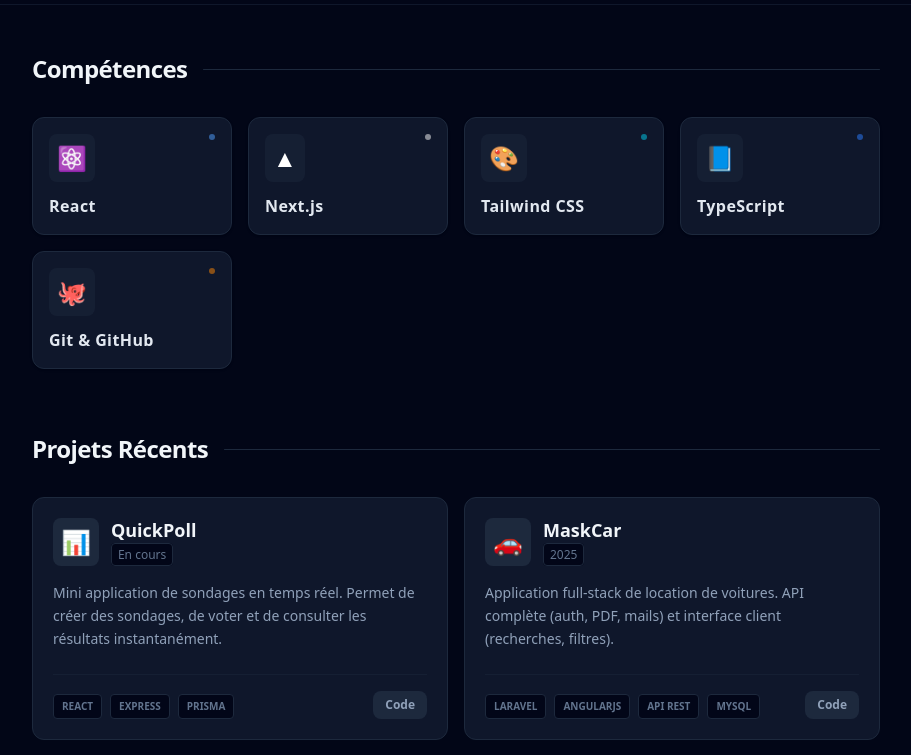
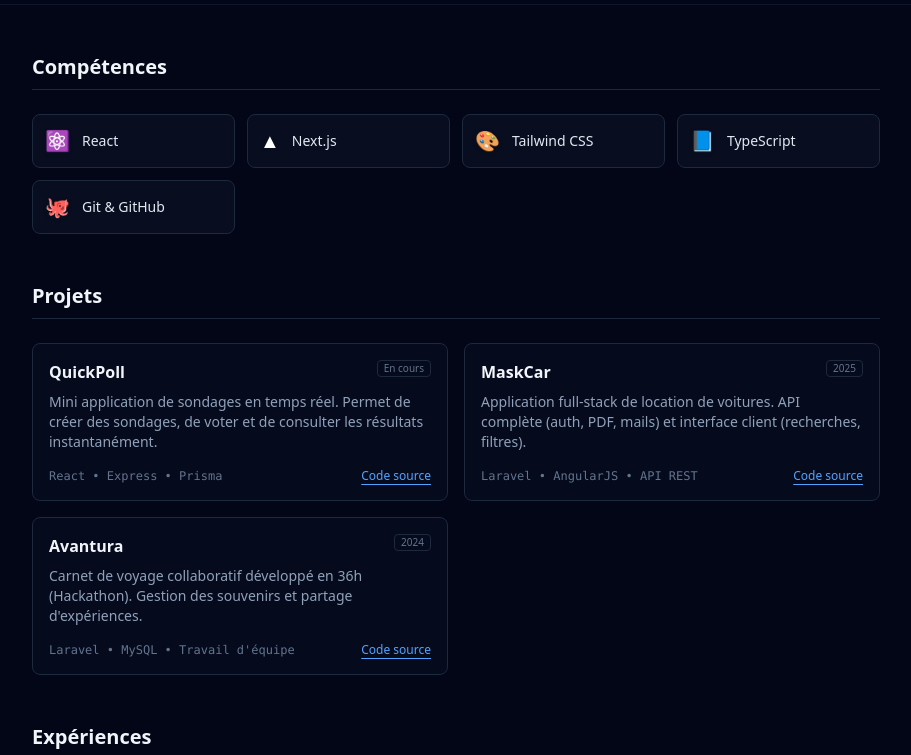
Before and after one commit to BenjaminC62/cv-cornet-benjamin, a Next.js app: page / in a window 1280 px wide. Shown: the part 380-1135 px from the top of the page, without its empty margins (184-1095 px from the left). Built offline with nearby package versions, Linux system fonts and the light colour scheme.

Commit message:
Fixes #7 - clean code - simplification maximale pour avoir un meilleur carbon index

```diff
--- a/app/(cv)/Experiences/Experience.tsx
+++ b/app/(cv)/Experiences/Experience.tsx
@@ -1,28 +1,21 @@
 import React from 'react';
-import ExperienceCard from './components/ExperiencesCard';
+import ExperienceCard from './components/ExperiencesCard'; // Vérifie le chemin
 import { experiencesData } from './data/experiences';
 
 const Experience: React.FC = () => {
   return (
-    <section className="mb-16">
-      <div className="mb-8 flex items-center gap-4">
-        <h2 className="text-2xl font-bold text-slate-100 tracking-tight">
-          Expériences
-        </h2>
-        <div className="h-px bg-slate-800 flex-1 rounded-full"></div>
-        <span className="text-xs font-medium text-slate-500 bg-slate-900 px-2 py-1 rounded-full border border-slate-800">
-            {experiencesData.length}
-        </span>
-      </div>
-
-      <div className="flex flex-col gap-4">
+    <section className="mb-12">
+      <h2 className="text-xl font-bold text-slate-100 mb-6 border-b border-slate-800 pb-2">
+        Expériences
+      </h2>
+      <ul className="list-none flex flex-col gap-6">
         {experiencesData.map((exp) => (
           <ExperienceCard
             key={exp.id}
             {...exp}
           />
         ))}
-      </div>
+      </ul>
     </section>
   )
 }
--- a/app/(cv)/Projects/Projects.tsx
+++ b/app/(cv)/Projects/Projects.tsx
@@ -4,28 +4,18 @@
 
 const Projects: React.FC = () => {
   return (
-    <section className="mb-16">
-      <div className="mb-8 flex items-center gap-4">
-        <h2 className="text-2xl font-bold text-slate-100 tracking-tight">
-          Projets Récents
-        </h2>
-        <div className="h-px bg-slate-800 flex-1 rounded-full"></div>
-      </div>
-
-      <div className="grid grid-cols-1 md:grid-cols-2 gap-4">
+    <section className="mb-12">
+      <h2 className="text-xl font-bold text-slate-100 mb-6 border-b border-slate-800 pb-2">
+        Projets
+      </h2>
+      <ul className="grid grid-cols-1 md:grid-cols-2 gap-4">
         {projectsData.map((project) => (
           <ProjectCard
             key={project.id}
-            id={project.id}
-            title={project.title}
-            description={project.description}
-            tech={project.tech}
-            status={project.status}
-            icon={project.icon}
-            url={project.url}
+            {...project}
           />
         ))}
-      </div>
+      </ul>
     </section>
   )
 }
--- a/app/(cv)/Projects/components/ProjectCard.tsx
+++ b/app/(cv)/Projects/components/ProjectCard.tsx
@@ -1,43 +1,27 @@
 import React from 'react';
 import type { ProjectProps } from '@/app/types/types';
 
-const ProjectCard: React.FC<ProjectProps> = ({
-    id, title, description, tech, status, icon, url
+const ProjectCard: React.FC<Omit<ProjectProps, 'id'>> = ({
+    title, description, tech, status, url
 }) => {
   return (
-    <div className="
-        flex flex-col h-full
-        bg-slate-900 border border-slate-800 rounded-xl p-5
-        hover:border-slate-700 hover:-translate-y-1 hover:shadow-lg
-        transition-all duration-300
-    ">
-        <div className="flex justify-between items-start mb-4">
-            <div className="flex items-center gap-3">
-                <div className="text-2xl bg-slate-800 p-2 rounded-lg">
-                    {icon}
-                </div>
-                <div>
-                    <h3 className="font-bold text-slate-100 text-lg leading-tight">
-                        {title}
-                    </h3>
-                    <span className="text-xs text-slate-500 font-medium border border-slate-800 px-1.5 py-0.5 rounded bg-slate-950">
-                        {status}
-                    </span>
-                </div>
-            </div>
+    <li className="flex flex-col bg-slate-900/30 border border-slate-800 p-4 rounded-lg hover:border-slate-600 transition-colors">
+        <div className="flex justify-between items-start mb-2">
+            <h3 className="font-bold text-slate-100">
+                {title}
+            </h3>
+            <span className="text-[10px] text-slate-500 border border-slate-800 px-1.5 rounded">
+                {status}
+            </span>
         </div>
 
-        <p className="text-slate-400 text-sm leading-relaxed mb-6 flex-1">
+        <p className="text-slate-400 text-sm mb-4 flex-1">
             {description}
         </p>
 
-        <div className="pt-4 border-t border-slate-800/50 flex items-end justify-between gap-4 mt-auto">
-            <div className="flex flex-wrap gap-2">
-                {tech.map((t) => (
-                    <span key={t} className="text-[10px] uppercase font-bold text-slate-500 bg-slate-950 px-2 py-1 rounded border border-slate-800">
-                        {t}
-                    </span>
-                ))}
+        <div className="flex items-end justify-between mt-auto">
+            <div className="flex gap-2 text-xs text-slate-500 font-mono">
+                {tech.slice(0, 3).join(' • ')}
             </div>
 
             {url && (
@@ -45,18 +29,13 @@
                     href={url}
                     target="_blank"
                     rel="noopener noreferrer"
-                    className="
-                        flex items-center gap-1.5
-                        text-xs font-bold text-slate-400
-                        bg-slate-800 hover:bg-blue-600 hover:text-white
-                        px-3 py-1.5 rounded-lg transition-colors whitespace-nowrap
-                    "
+                    className="text-xs text-blue-400 hover:text-blue-300 underline underline-offset-4"
                 >
-                    <span>Code</span>
+                    Code source
                 </a>
             )}
         </div>
-    </div>
+    </li>
   );
 };
 
--- a/app/(cv)/Projects/data/projects.ts
+++ b/app/(cv)/Projects/data/projects.ts
@@ -5,7 +5,6 @@
         id: 1,
         title: "QuickPoll",
         status: "En cours",
-        icon: "📊",
         description: "Mini application de sondages en temps réel. Permet de créer des sondages, de voter et de consulter les résultats instantanément.",
         tech: ["React", "Express", "Prisma"],
         url: "https://github.com/benjamincornet/quickpoll"
@@ -14,7 +13,6 @@
         id: 2,
         title: "MaskCar",
         status: "2025",
-        icon: "🚗",
         description: "Application full-stack de location de voitures. API complète (auth, PDF, mails) et interface client (recherches, filtres).",
         tech: ["Laravel", "AngularJS", "API REST", "MySQL"],
         url: "https://github.com/benjamincornet/maskcar"
@@ -23,7 +21,6 @@
         id: 3,
         title: "Avantura",
         status: "2024",
-        icon: "🌍",
         description: "Carnet de voyage collaboratif développé en 36h (Hackathon). Gestion des souvenirs et partage d'expériences.",
         tech: ["Laravel", "MySQL", "Travail d'équipe"],
         url: "https://github.com/benjamincornet/avantura"
--- a/app/(cv)/Skills/Skills.tsx
+++ b/app/(cv)/Skills/Skills.tsx
@@ -2,24 +2,20 @@
 import SkillCard from "./components/SkillsCard";
 import { skills } from "./data/Skills";
 
-const Skills: React.FC = () => {
+const Skills = () => {
   return (
-    <section className="mb-16">
-      <div className="mb-8 flex items-center gap-4">
-        <h2 className="text-2xl font-bold text-slate-100 tracking-tight">
-          Compétences
-        </h2>
-        <div className="h-px bg-slate-800 flex-1 rounded-full"></div>
-      </div>
-
-      <div className="grid grid-cols-2 md:grid-cols-3 lg:grid-cols-4 gap-4">
+    <section className="mb-12">
+      <h2 className="text-xl font-bold text-slate-100 mb-6 border-b border-slate-800 pb-2">
+        Compétences
+      </h2>
+      <ul className="grid grid-cols-2 sm:grid-cols-3 md:grid-cols-4 gap-3">
         {skills.map((skill) => (
           <SkillCard
             key={skill.name}
             {...skill}
           />
         ))}
-      </div>
+      </ul>
     </section>
   );
 }
--- a/app/(cv)/Skills/components/SkillsCard.tsx
+++ b/app/(cv)/Skills/components/SkillsCard.tsx
@@ -1,19 +1,16 @@
 import React from 'react';
 import type { SkillsProps } from '@/app/types/types';
 
-const SkillCard: React.FC<SkillsProps> = ({ name, icon, color, colorDot }) => {
+const SkillCard: React.FC<SkillsProps> = ({ name, icon, color }) => {
   return (
-    <div className="bg-slate-900 p-4 rounded-xl border border-slate-800 hover:border-slate-700 hover:-translate-y-1 transition-all duration-300 shadow-sm group">
-      <div className="flex items-start justify-between mb-3">
-        <div className={`text-2xl p-2 rounded-lg bg-slate-800/50 ${color}`}>
-          {icon}
-        </div>
-        <div className={`h-1.5 w-1.5 rounded-full opacity-50 group-hover:opacity-100 transition-opacity ${colorDot}`} />
-      </div>
-      <h3 className="font-bold text-slate-200 text-sm sm:text-base tracking-wide">
+    <li className="flex items-center gap-3 p-3 rounded-lg border border-slate-800 bg-slate-900/50 hover:border-slate-700 transition-colors">
+      <span className={`text-xl ${color} filter drop-shadow-sm`}>
+        {icon}
+      </span>
+      <span className="text-slate-200 font-medium text-sm">
         {name}
-      </h3>
-    </div>
+      </span>
+    </li>
   );
 };
 
--- a/app/types/types.ts
+++ b/app/types/types.ts
@@ -21,7 +21,6 @@
     description: string;
     tech: string[];
     status: string;
-    icon: string;
     url?: string;
 }
 
```
